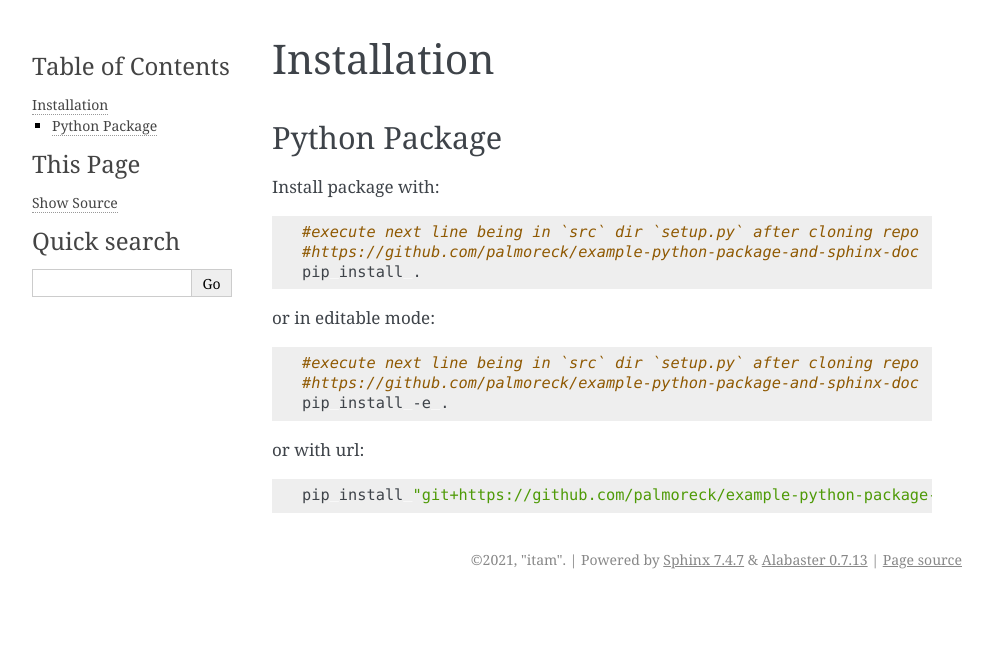
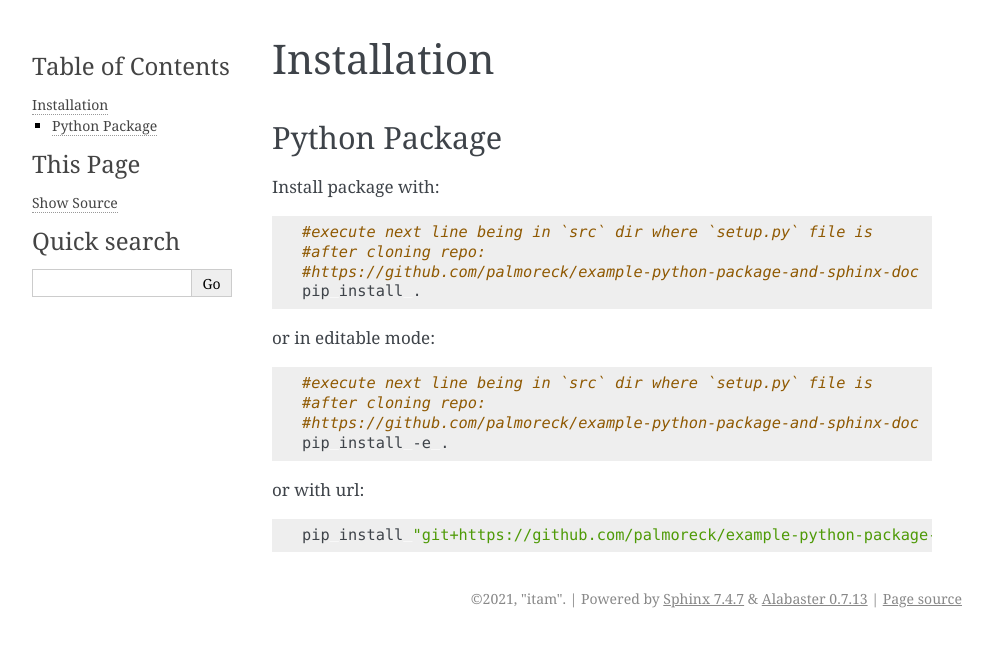
Before and after one commit to sancas96/example-python-package-and-sphinx-doc, a Sphinx documentation site: the page built from docs/installation.rst, in a window 1280 px wide. Shown: the top 647 px of the page, without its empty margins (148-1140 px from the left). Built offline with Sphinx 7.4.7, drawn with Linux system fonts in a browser that asks for light colours.

Commit message:
extending coments regarding installation

```diff
--- a/docs/installation.rst
+++ b/docs/installation.rst
@@ -10,7 +10,8 @@ Install package with:
 
 .. code-block:: bash
 
-   #execute next line being in `src` dir `setup.py` after cloning repo
+   #execute next line being in `src` dir where `setup.py` file is
+   #after cloning repo:
    #https://github.com/palmoreck/example-python-package-and-sphinx-doc
    pip install .
 
@@ -18,7 +19,8 @@ or in editable mode:
 
 .. code-block:: bash
 
-   #execute next line being in `src` dir `setup.py` after cloning repo
+   #execute next line being in `src` dir where `setup.py` file is
+   #after cloning repo:
    #https://github.com/palmoreck/example-python-package-and-sphinx-doc
    pip install -e .
 
```
